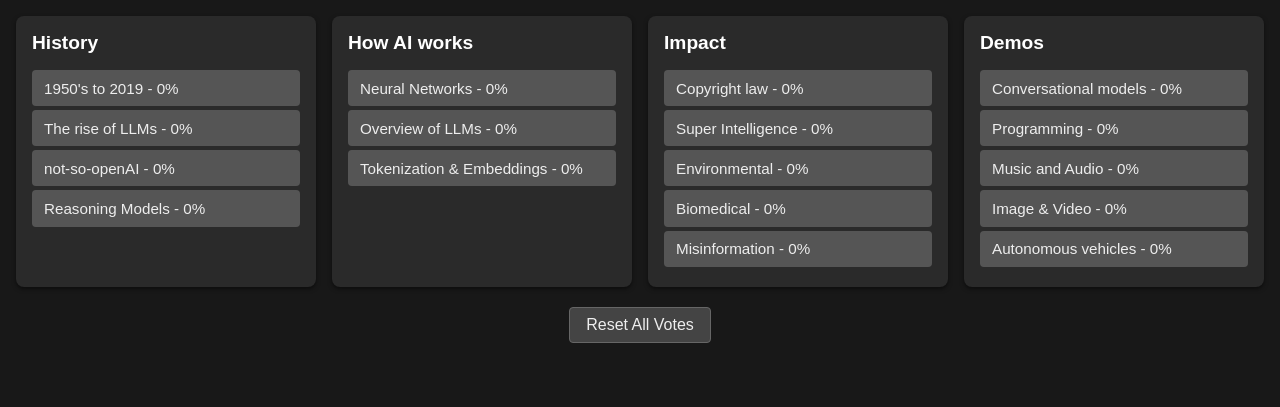
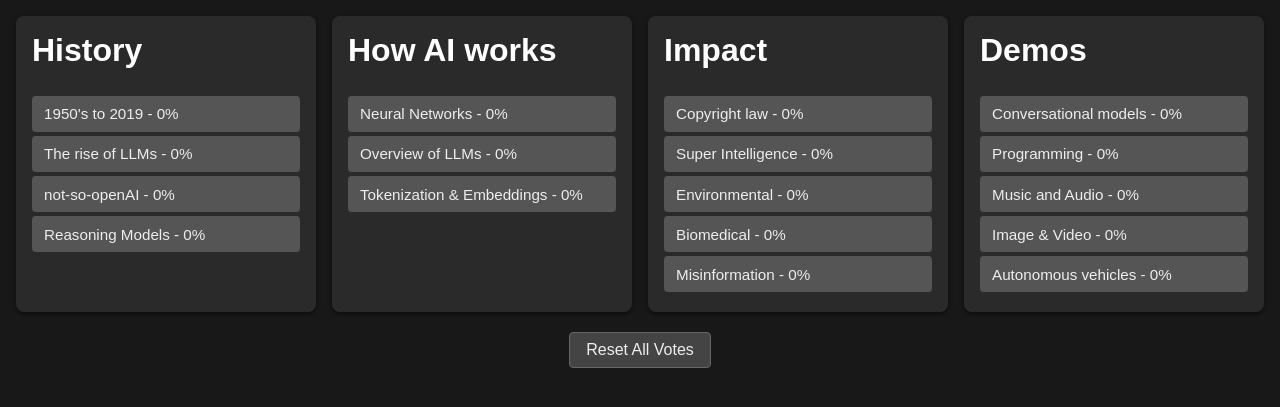
Before and after one commit to mullinmax/ai-talk, a FastAPI app: page /presenter in a window 1280 px wide. Shown: the top 407 px of the page. Run offline with FastAPI, Linux system fonts and the light colour scheme.

Commit message:
bigger text

```diff
--- a/backend/app/templates/presenter.html
+++ b/backend/app/templates/presenter.html
@@ -30,12 +30,13 @@
     }
     .topic-box h2 {
       margin-top: 0;
-      font-size: 1.2rem;
+      font-size: 2rem;
       color: #fff;
     }
     .subtopic {
       display: block;
       width: 100%;
+      font-size: 1.5rem;
       margin: 0.25rem 0;
       padding: 0.6rem 0.75rem;
       text-align: left;
```
